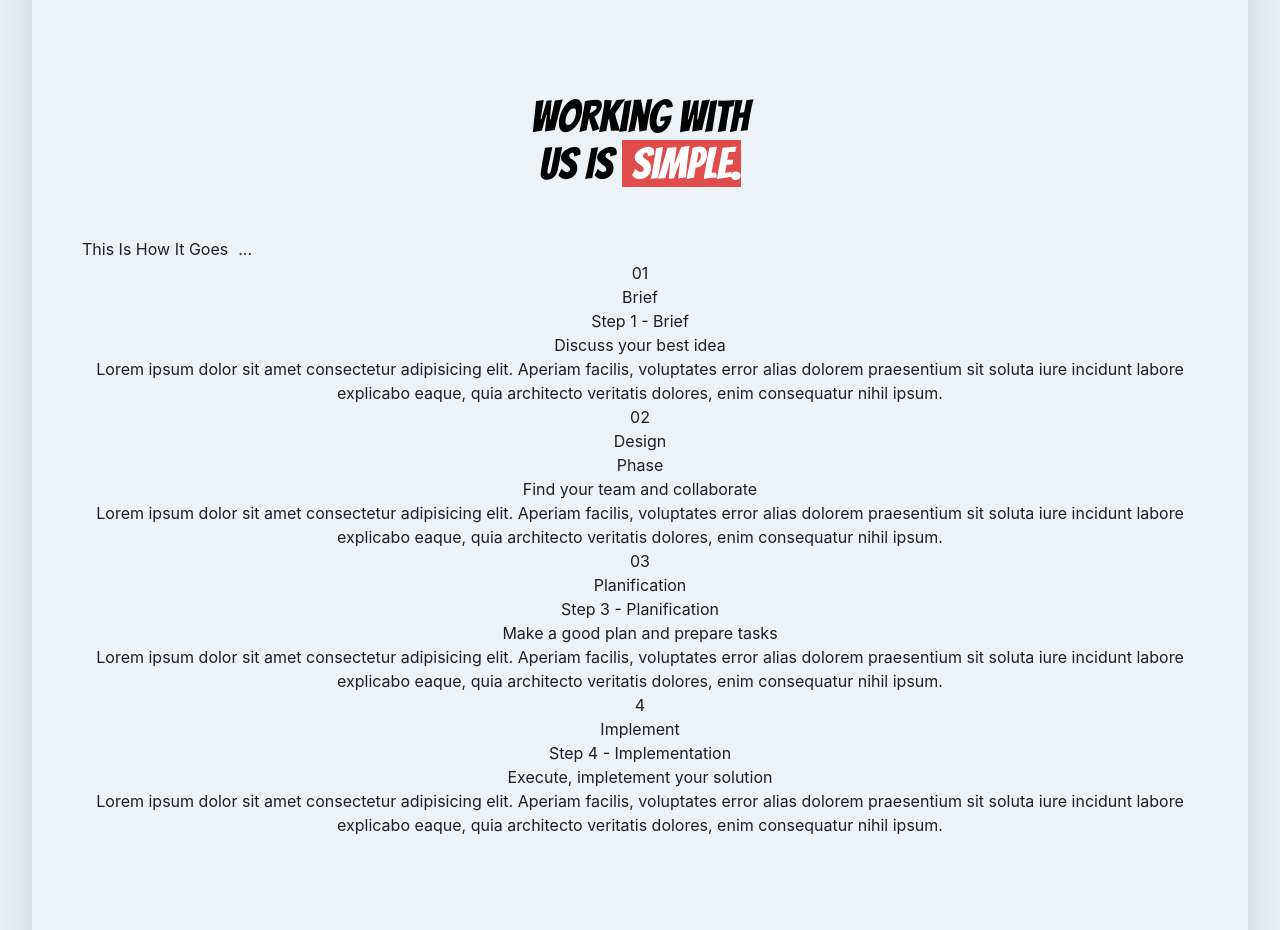
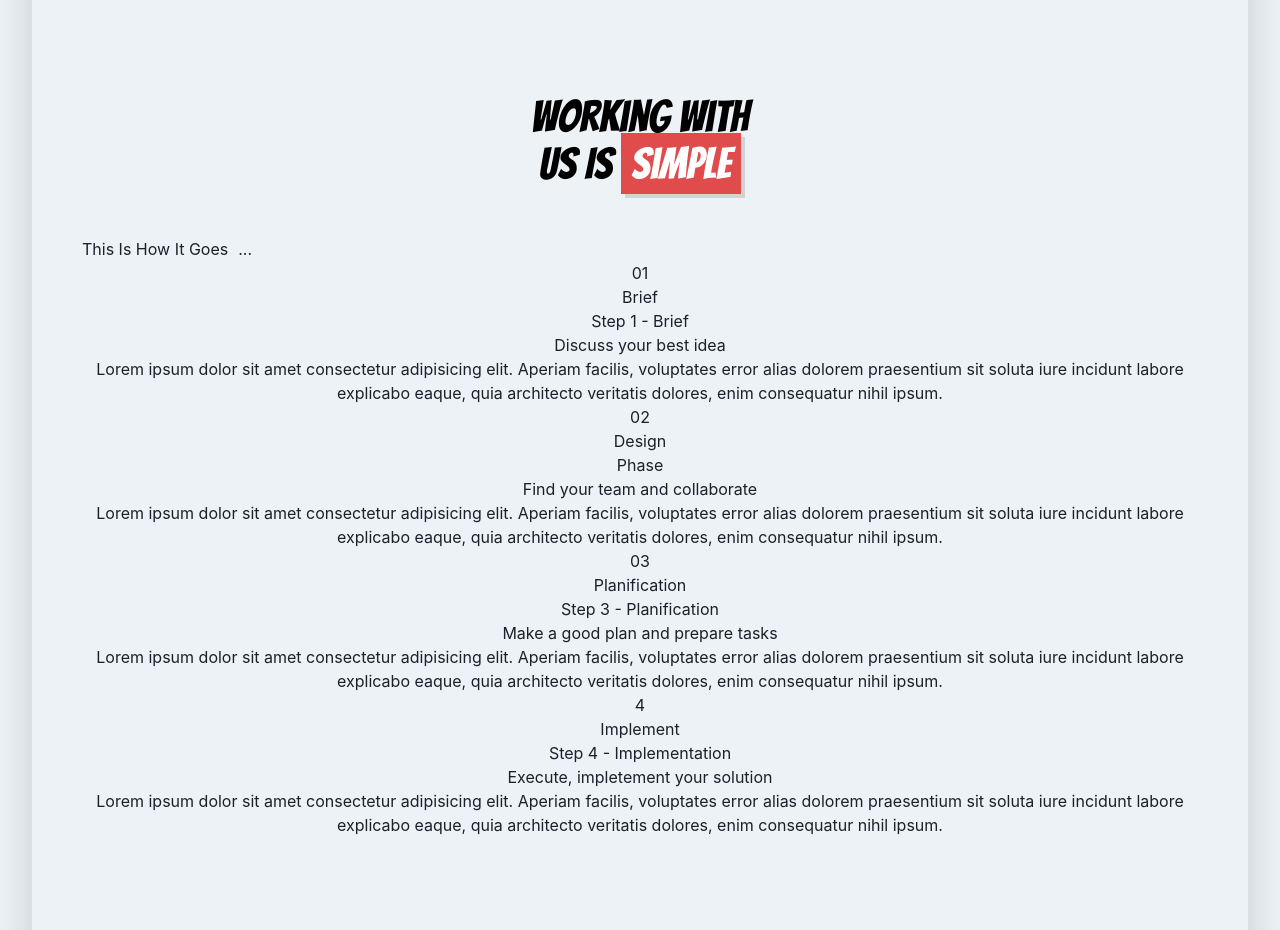
Before and after one commit to JackXN/site-smiths, a React (Vite) app: page / in a window 1280 px wide. Shown: the part 5500-6430 px from the top of the page. Built offline with nearby package versions, Linux system fonts and the light colour scheme.

Commit message:
image _+_

```diff
--- a/src/components/Headline.jsx
+++ b/src/components/Headline.jsx
@@ -7,6 +7,8 @@ import {
     Image,
     IconButton
 } from '@chakra-ui/react';
+
+import Span from './Highlighter';
 
 
 const Headline = () => {
@@ -20,7 +22,8 @@ const Headline = () => {
   fontWeight='lighter'
 
 
-  className='text-left uppercase leading-11 '>Working With <br/> Us Is <span style={{background:'#E04C4C',paddingLeft: '10px', color: 'white'}}>Simple.</span></Text>
+
+  className='text-left uppercase leading-11 '>Working With <br/> Us Is <Span text='simple'/></Text>
   <Text as='p' align={'left'} mt='50px'className='text-2xl font-Bebas leading-11' >This Is How It Goes<span style={{paddingLeft: '10px'}}>...</span></Text>
   </Box>
   </Box>
--- a/src/components/containers/About/WhatWeDo.jsx
+++ b/src/components/containers/About/WhatWeDo.jsx
@@ -68,7 +68,7 @@ const WhatWeDo = () => {
 
 <Box>
 
-        <Image src='/Test.png'  justifySelf='flex-end'  mt='20px' mb='20px' height={['20%','20%', '90%']} position={[null, null, null, 'relative']}
+        <Image src='/Test.png'  justifySelf='flex-end'  mt='20px' mb='20px' height={['20%','20%', '90%']} width='auto' position={[null, null, null, 'relative']}
         top='32%'/>
             <Text as='p' mr='10px'><Link href='/Gallery'
     fontFamily='Bangers'
```
